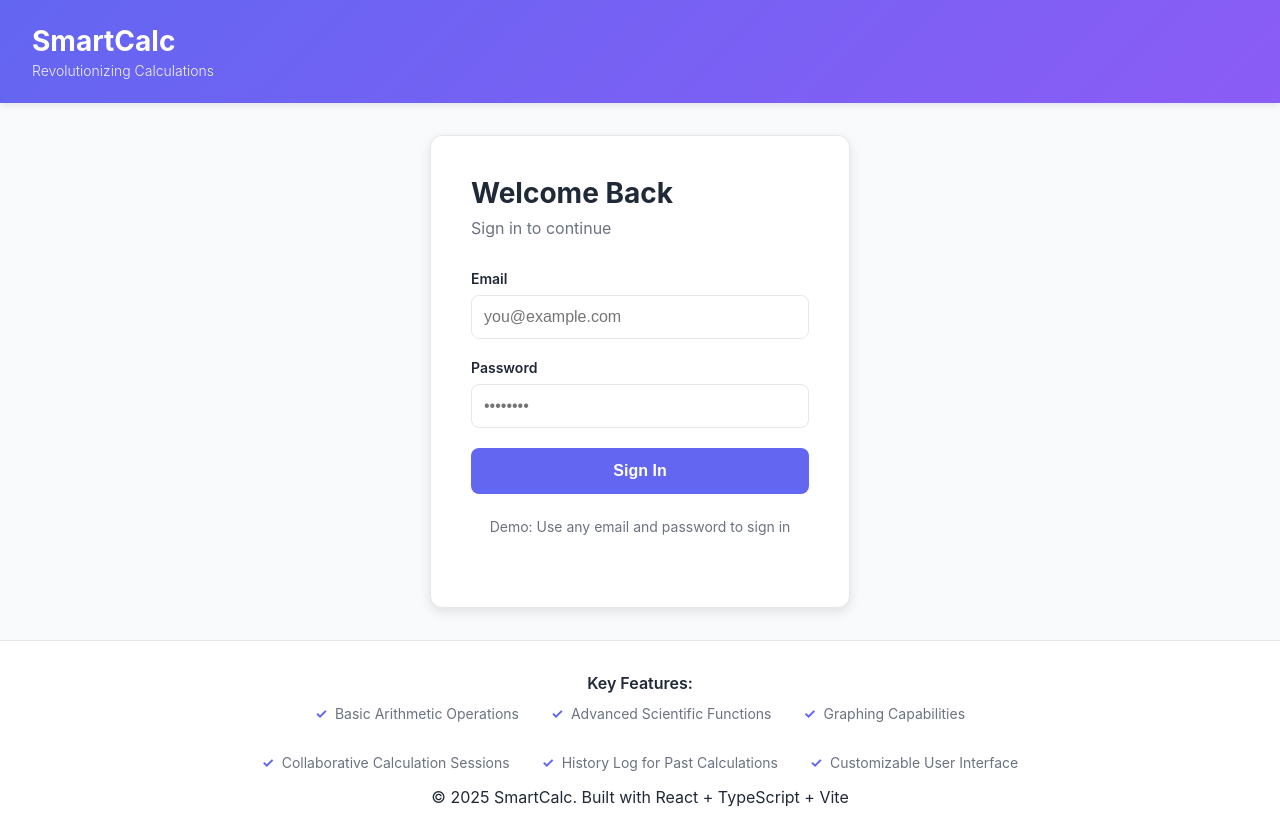
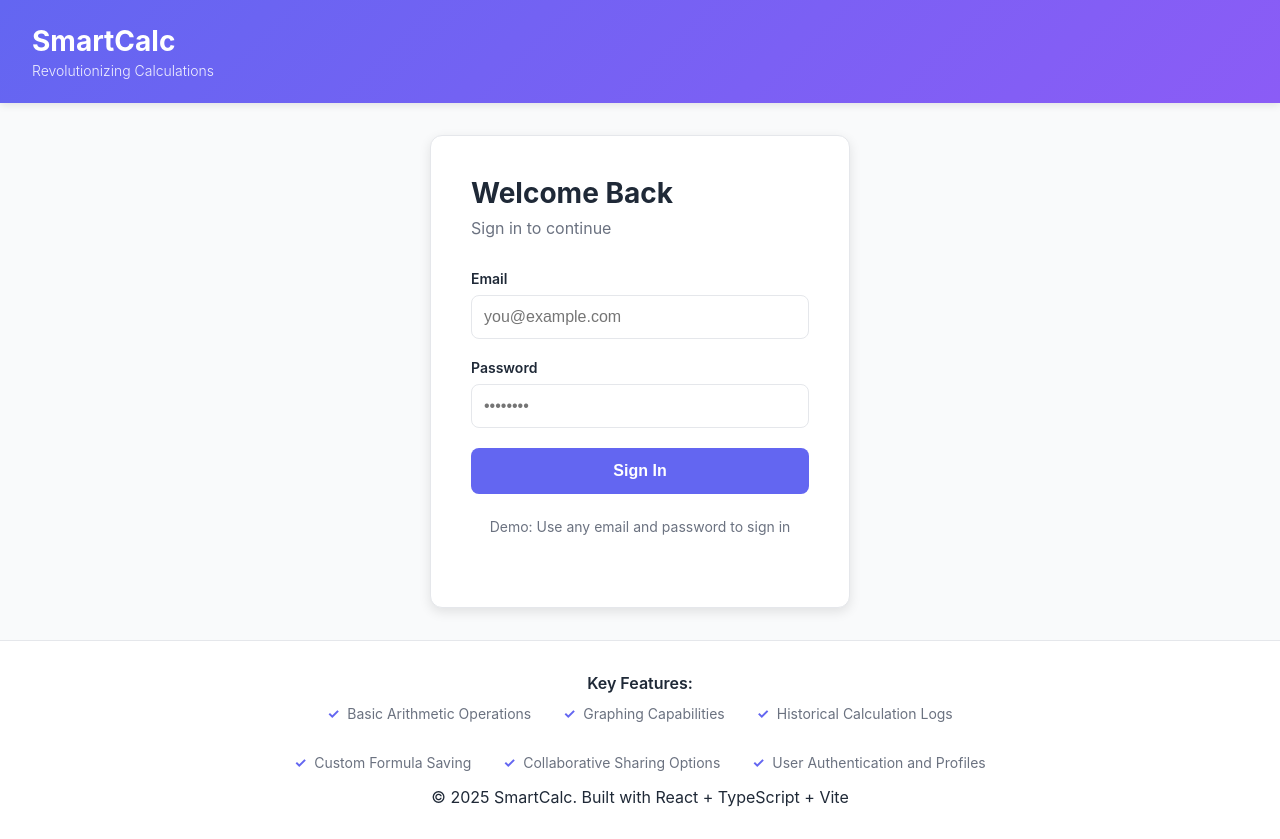
Before and after one commit to playworks93/smartcalc-landing-app, a React (Vite) app: page / in a window 1280 px wide. Built offline with nearby package versions, Linux system fonts and the light colour scheme.

Commit message:
Add src/App.tsx

```diff
--- a/src/App.tsx
+++ b/src/App.tsx
@@ -1,11 +1,11 @@
 import { useState } from 'react'
 import Dashboard from './components/Dashboard'
 import Auth from './components/Auth'
-import Calculator from './components/Calculator'
+import CalculatorDisplay from './components/CalculatorDisplay'
+import ButtonPad from './components/ButtonPad'
 import HistoryLog from './components/HistoryLog'
-import GraphDisplay from './components/GraphDisplay'
-import CollaborationPanel from './components/CollaborationPanel'
-import Settings from './components/Settings'
+import UserProfile from './components/UserProfile'
+import GraphingTool from './components/GraphingTool'
 
 function App() {
   const [isAuthenticated, setIsAuthenticated] = useState(false)
@@ -45,11 +45,11 @@ function App() {
           <h3>Key Features:</h3>
           <ul>
           <li>Basic Arithmetic Operations</li>
-          <li>Advanced Scientific Functions</li>
           <li>Graphing Capabilities</li>
-          <li>Collaborative Calculation Sessions</li>
-          <li>History Log for Past Calculations</li>
-          <li>Customizable User Interface</li>
+          <li>Historical Calculation Logs</li>
+          <li>Custom Formula Saving</li>
+          <li>Collaborative Sharing Options</li>
+          <li>User Authentication and Profiles</li>
           </ul>
         </div>
         <p>&copy; 2025 SmartCalc. Built with React + TypeScript + Vite</p>
```
